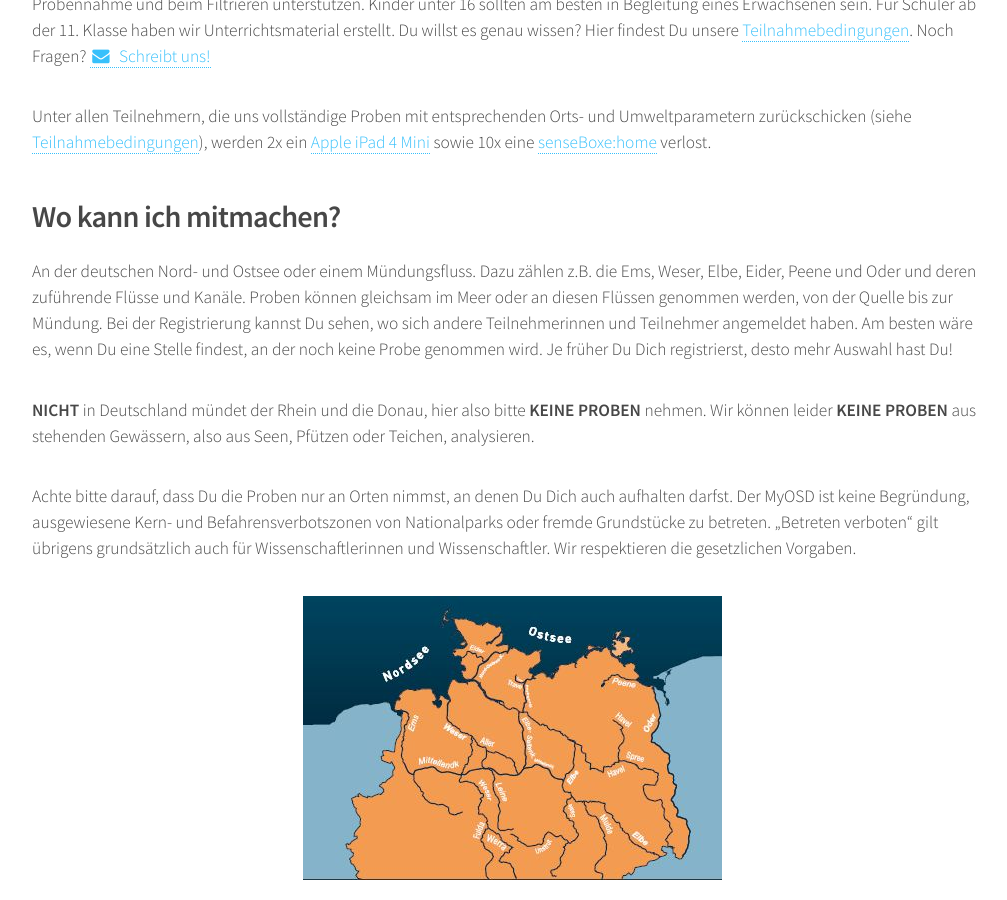
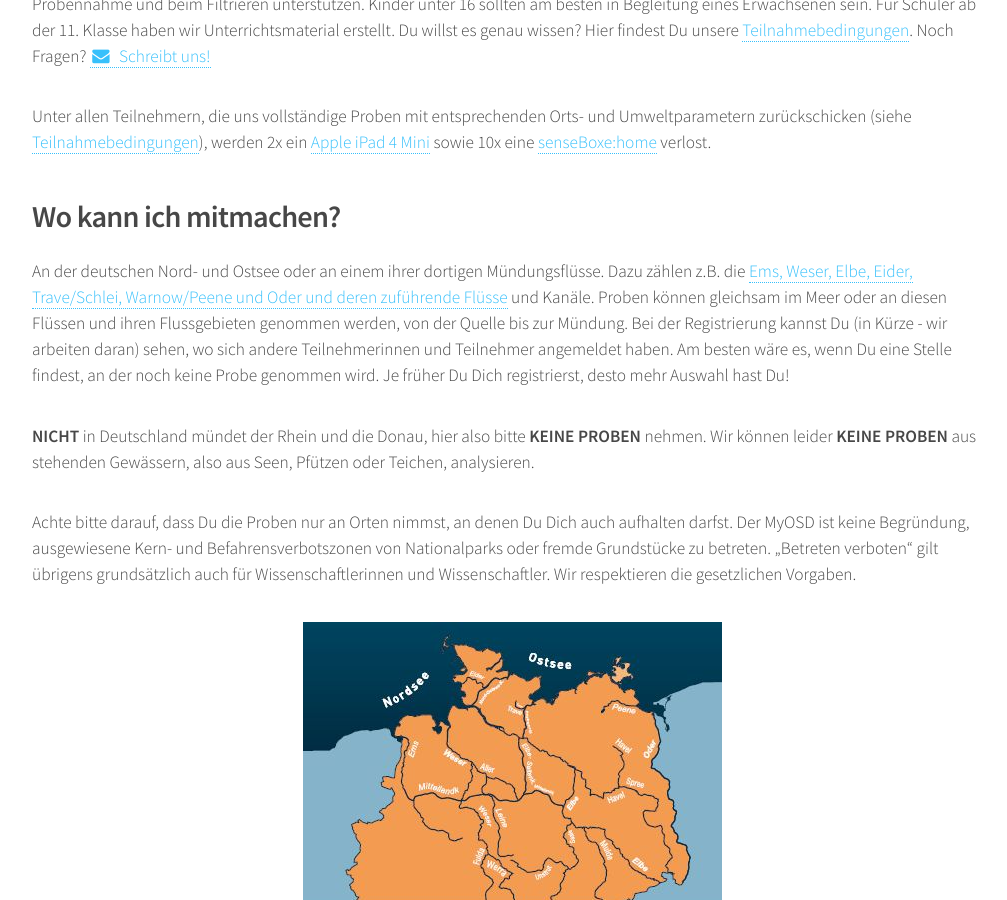
Before and after one commit to myosd/myosd.github.io, a Jekyll site: the page built from mitmachen/index.md, in a window 1280 px wide and 900 px high, scrolled down 611 px. Shown: the whole window, without its empty margins (128-1135 px from the left). Built offline with Jekyll 4.4.1, drawn with Linux system fonts in a browser that asks for light colours.

Commit message:
Link zu Flüssen

```diff
--- a/mitmachen/index.md
+++ b/mitmachen/index.md
@@ -23,7 +23,7 @@ Für Schüler ab der 11. Klasse haben wir Unterrichtsmaterial erstellt. Du wills
 Unter allen Teilnehmern, die uns vollständige Proben mit entsprechenden Orts- und Umweltparametern zurückschicken (siehe [Teilnahmebedingungen](/teilnahme-bedingungen)), werden 2x ein [Apple iPad 4 Mini](http://www.apple.com/de/ipad-mini-4/) sowie 10x eine [senseBoxe:home](http://www.sensebox.de/de/products/) verlost.
 
 ## Wo kann ich mitmachen?
-An der deutschen Nord- und Ostsee oder einem Mündungsfluss. Dazu zählen z.B. die Ems, Weser, Elbe, Eider, Peene und Oder und deren zuführende Flüsse und Kanäle. Proben können gleichsam im Meer oder an diesen Flüssen genommen werden, von der Quelle bis zur Mündung. Bei der Registrierung kannst Du sehen, wo sich andere Teilnehmerinnen und Teilnehmer angemeldet haben. Am besten wäre es, wenn Du eine Stelle findest, an der noch keine Probe genommen wird. Je früher Du Dich registrierst, desto mehr Auswahl hast Du!
+An der deutschen Nord- und Ostsee oder an einem ihrer dortigen Mündungsflüsse. Dazu zählen z.B. die [Ems, Weser, Elbe, Eider, Trave/Schlei, Warnow/Peene und Oder und deren zuführende Flüsse](https://www.kompf.de/gps/rivermap.html) und Kanäle. Proben können gleichsam im Meer oder an diesen Flüssen und ihren Flussgebieten genommen werden, von der Quelle bis zur Mündung. Bei der Registrierung kannst Du (in Kürze - wir arbeiten daran) sehen, wo sich andere Teilnehmerinnen und Teilnehmer angemeldet haben. Am besten wäre es, wenn Du eine Stelle findest, an der noch keine Probe genommen wird. Je früher Du Dich registrierst, desto mehr Auswahl hast Du!
 
 **NICHT** in Deutschland mündet der Rhein und die Donau, hier also bitte **KEINE PROBEN** nehmen.
 Wir können leider **KEINE PROBEN** aus stehenden Gewässern, also aus Seen, Pfützen oder Teichen, analysieren.
```
